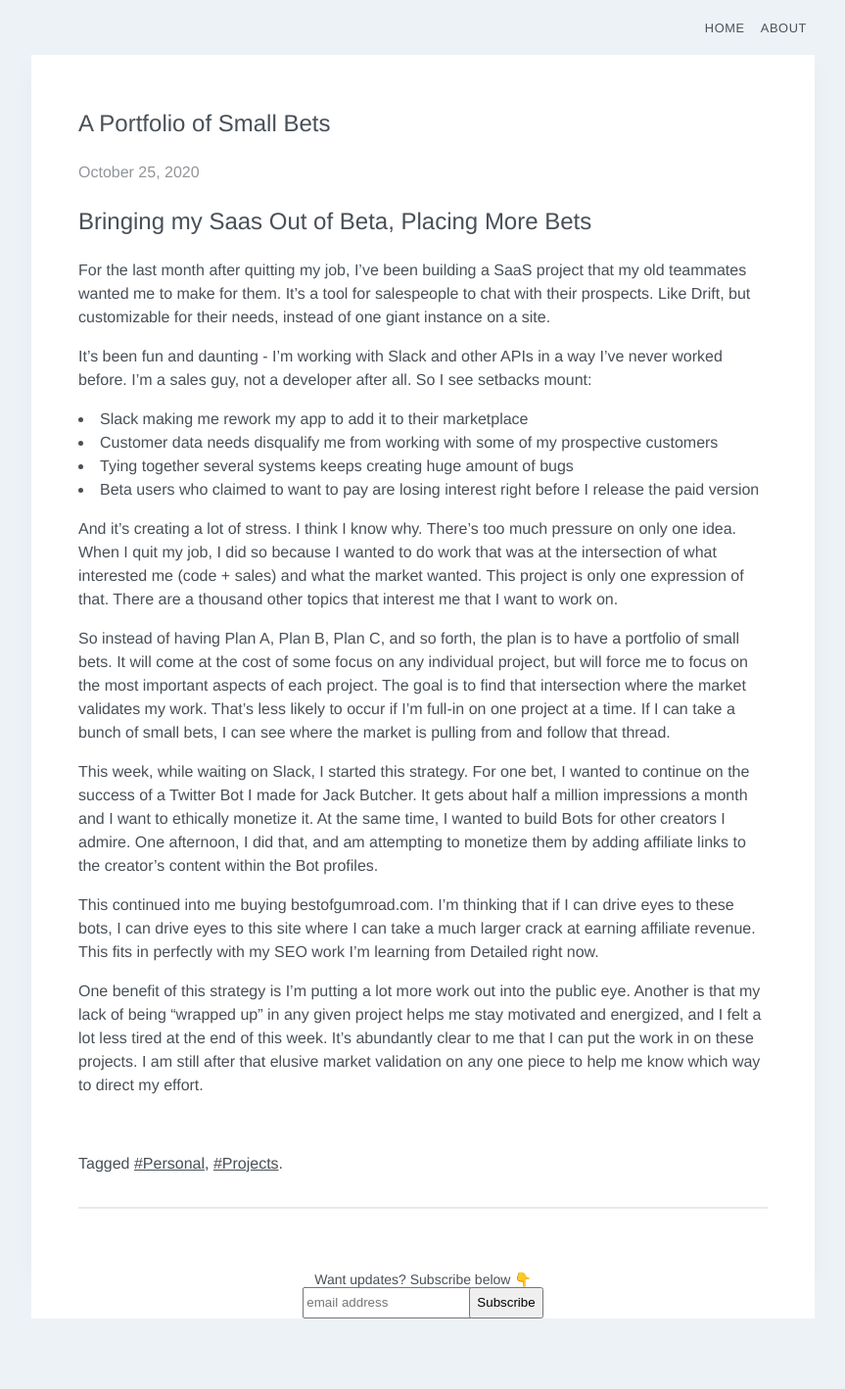
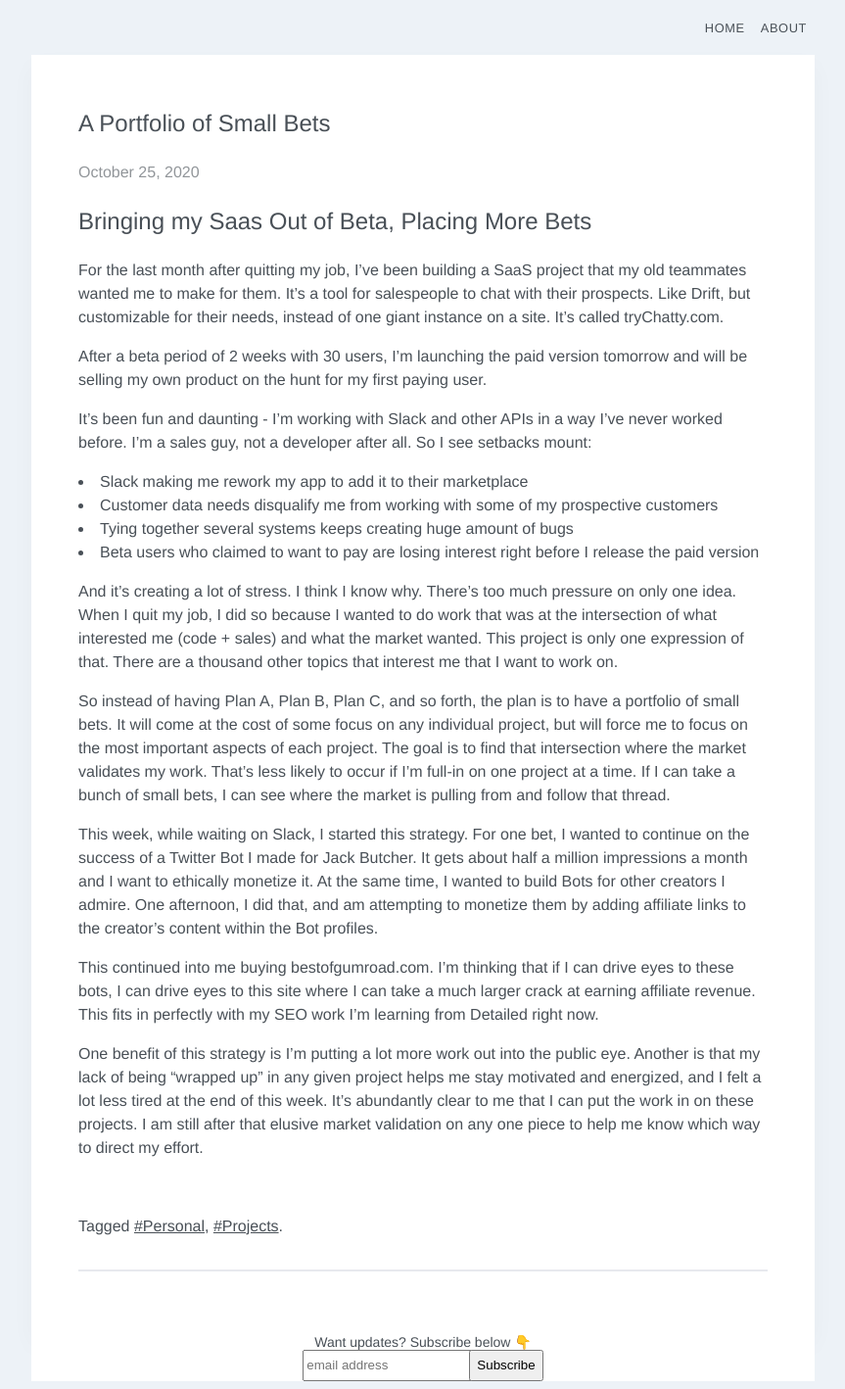
Before and after one commit to rdoyle99/rdoyle99, a Jekyll site: the page built from _posts/2020-10-25-Small-Bets.md, in a window 1280 px wide. Shown: the whole page at 98% size, without its empty margins (208-1071 px from the left). Built offline with Jekyll 4.4.1, drawn with Linux system fonts in a browser that asks for light colours; some web fonts are replaced; comment, search, counter and statistics services are not loaded; before the commit the page ends 1354 px from its top, so only the background shows below that.

Commit message:
updating this week's post

```diff
--- a/_posts/2020-10-25-Small-Bets.md
+++ b/_posts/2020-10-25-Small-Bets.md
@@ -8,7 +8,9 @@ tags: [Personal, Projects]
 
  <h2> Bringing my Saas Out of Beta, Placing More Bets </h2>
 
- For the last month after quitting my job, I've been building a SaaS project that my old teammates wanted me to make for them. It's a tool for salespeople to chat with their prospects. Like Drift, but customizable for their needs, instead of one giant instance on a site.
+ For the last month after quitting my job, I've been building a SaaS project that my old teammates wanted me to make for them. It's a tool for salespeople to chat with their prospects. Like Drift, but customizable for their needs, instead of one giant instance on a site. It's called tryChatty.com.
+
+ After a beta period of 2 weeks with 30 users, I'm launching the paid version tomorrow and will be selling my own product on the hunt for my first paying user.
 
  It's been fun and daunting - I'm working with Slack and other APIs in a way I've never worked before. I'm a sales guy, not a developer after all. So I see setbacks mount:
   - Slack making me rework my app to add it to their marketplace
```
